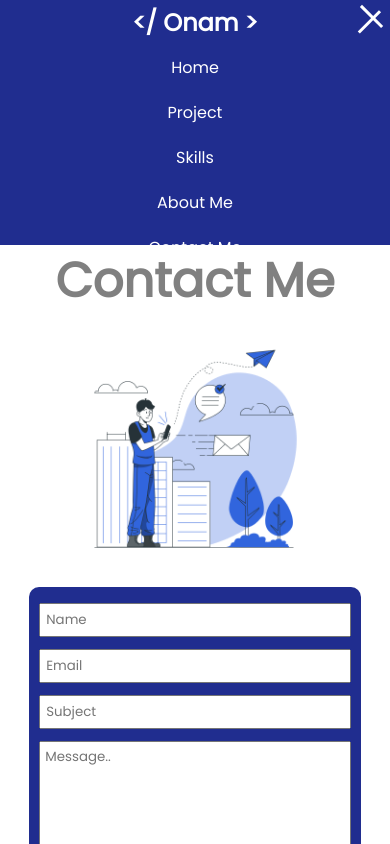
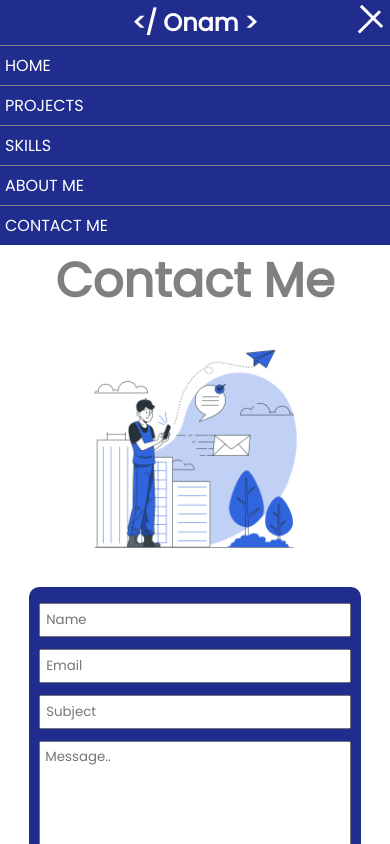
Before and after one commit to onamkrverma/Portfolio, a React (Create React App) app: page /contact in a window 390 px wide. Both pictures are taken after a click on the element 368 px from the left and 19 px from the top of the page. Shown: the top 844 px of the page. Built offline with nearby package versions, Linux system fonts and the light colour scheme.

Commit message:
added web3forms in contact form for backend

```diff
--- a/src/App.css
+++ b/src/App.css
@@ -317,12 +317,11 @@ input.resumeBtn {
 .projectInner img {
   width: 100%;
   height: 200px;
-  border: 2px solid white;
   margin-bottom: 10px;
 }
 
 .projectInner p {
-  padding: 10px;
+  padding: 5px;
 }
 
 .projectLinks {
@@ -437,7 +436,17 @@ textarea {
   font-weight: bold;
   cursor: pointer;
 }
+.submitStatus{
+  color: white;
+  text-align: center;
+}
+.submitStatus p i{
+  margin-right: 5px;
+}
 
+.notice{
+  text-align: center;
+}
 
 /* footer section */
 footer{
--- a/src/components/Contact.js
+++ b/src/components/Contact.js
@@ -1,26 +1,91 @@
-import React from 'react'
+import React, { useState } from 'react'
 
 const Contact = () => {
-  return (
-    <div className="contactContainer" id="contactMe">
+    const [success, setSuccess] = useState(false);
+    const [error, setError] = useState(false);
+    const [loading, setLoading] = useState("");
+
+    const handleSubmit = async (e)=>{
+        e.preventDefault();
+
+        // alert("form submitted")
+        const data = {
+            access_key : e.target.access_key.value,
+            from_name : e.target.from_name.value,
+            name: e.target.name.value,
+            email: e.target.email.value,
+            subject: e.target.subject.value,
+            message : e.target.message.value
+        }
+        // console.log(data)
+        setLoading("⏳ Please wait..")
+
+        // Api call to send data on server
+        const response = await fetch('https://api.web3forms.com/submit',{
+            method: "POST",
+            headers: {
+                'Content-Type': 'application/json',
+                'Accept': 'application/json'
+            },
+            body: JSON.stringify(data)
+        })
+        const json = await response.json()
+        console.log("json" , json)
+        if(response.status === 200){
+            // console.log(json.message);
+            setLoading("");
+            setSuccess(true);
+
+            setTimeout(() => {
+                setSuccess(false)
+            }, 3000);
+
+            e.target.reset();
+
+        }else{
+            setLoading("");
+            setError(true)
+            setTimeout(() => {
+                setError(false);
+            }, 3000);
+
+            e.target.reset();
+            // console.log(json.message);
+
+        }
+
+    }
+
+    return (
+        <div className="contactContainer" id="contactMe">
             <h1 className="heading">Contact Me</h1>
 
             <div className="contactInner">
                 <div className="contactImg">
-                    <img src="image/message.png" alt="email img"/>
+                    <img src="image/message.png" alt="email img" />
                 </div>
                 <div className="contact">
-                    <form action="https://formspree.io/f/xeqdqpnr" method="POST">
-                        <input type="text" placeholder="Name" name='name' required autoComplete='off' minLength="3"/>
-                        <input type="email" placeholder="Email" name='email' required autoComplete='off' minLength="5"/>
-                        <input type="text" placeholder="Subject" name='subject' required autoComplete='off' minLength="5"/>
+                    <form  method="POST" onSubmit={handleSubmit}>
+                        <input type="hidden" name="access_key" value="896cb856-c6a1-4c9a-bb77-9c625730b62b"/>
+                        <input type="hidden" name="from_name" value="Onam|Portfolio Message"/>
+
+                        <input type="text" placeholder="Name" name='name' required autoComplete='off' minLength="3" />
+                        <input type="email" placeholder="Email" name='email' required autoComplete='off' minLength="5" />
+                        <input type="text" placeholder="Subject" name='subject' required autoComplete='off' minLength="5" />
                         <textarea name="message" id="" cols="50" rows="5" placeholder="Message.." required autoComplete='off' minLength="5"></textarea>
-                        <input type="submit" className="submitBtn" value="Send Message"/>
+                        <input type="submit" className="submitBtn" value="Send Message" />
+                        <div className="submitStatus">
+                            <p>{loading}</p>
+                        <p style={{display: success?"block":'none'}} ><i className="fa-regular fa-circle-check"></i>Message Sent Successfully</p>
+                        <p style={{display: error?"block":'none'}}><i className="fa-regular fa-circle-xmark"></i>Message not send</p>
+                    </div>
                     </form>
                 </div>
+
             </div>
+
         </div>
-  )
+    )
 }
 
 export default Contact
--- a/src/components/Home.js
+++ b/src/components/Home.js
@@ -31,7 +31,7 @@ const Home = () => {
                     </div>
                     <div className="btn">
                         <input type="button" onClick={redirectResume} value="Resume" className="resumeBtn" />
-                        <input type="button" onClick={redirectContact} value="Contact" className="contactBtn" />
+                        <input type="button" onClick={redirectContact} value="Contact Me" className="contactBtn" />
                     </div>
 
                 </div>
@@ -52,7 +52,7 @@ const Home = () => {
                         <p>My field of interest are web technologies and product.</p>
                         <p>Whenever possible, i eager to apply my passion for developing real world product which solve the reallife problem with my programing skills and JavaScript morden library like React.js.</p>
                         <div className="btn">
-                            <input type="button" onClick={redirectAbout} value="Know more..." />
+                            <input type="button" onClick={redirectAbout} value="Know more..."/>
                         </div>
                     </div>
                 </div>
--- a/src/components/Navbar.js
+++ b/src/components/Navbar.js
@@ -22,11 +22,11 @@ const Navbar = () => {
             </div>
             <div className="rightNav" style={{display: menue?"flex":""}} >
                 <ul>
-                    <li><Link to="/">Home</Link></li>
-                    <li><Link to="/projects">Project</Link></li>
-                    <li><Link to="/skills">Skills</Link></li>
-                    <li><Link to="/about">About Me</Link></li>
-                    <li><Link to="/contact">Contact Me</Link></li>
+                    <li><Link to="/">HOME</Link></li>
+                    <li><Link to="/projects">PROJECTS</Link></li>
+                    <li><Link to="/skills">SKILLS</Link></li>
+                    <li><Link to="/about">ABOUT ME</Link></li>
+                    <li><Link to="/contact">CONTACT ME</Link></li>
                 </ul>
             </div>
             <div className={`menuBar ${menue ?"menuActive":""}`} onClick={activeMenue}>
--- a/src/responsive.css
+++ b/src/responsive.css
@@ -1,25 +1,44 @@
-@media (max-width:426px){
+@media (max-width:426px) {
+
     /* Navbar */
-    .navBar{
+    .navBar {
         flex-direction: column;
-       justify-content: flex-start;
+        align-items: normal;
+        justify-content: flex-start;
     }
-    .rightNav{
+
+    .rightNav {
         display: none;
     }
-    .rightNav ul{
+
+    .rightNav ul {
         flex-direction: column;
+        align-items: flex-start;
+        width: 100%;
     }
+
     .rightNav ul li {
-        margin: 10px 0;
+        border-top: 1px solid gray;
+        width: 100%;
     }
-    .menuBar{
+
+    .rightNav ul li a {
+        display: block;
+        margin: 2px 0;
+        border-radius: 0;
+
+    }
+
+
+    .menuBar {
         display: block;
     }
 
 
     /* Home page */
-    .intro,.vectorImg,.innerContent {
+    .intro,
+    .vectorImg,
+    .innerContent {
         width: 80%;
     }
 
@@ -28,10 +47,12 @@
     .profileImg img {
         width: 165px;
     }
+
     .content {
         justify-content: center;
         margin-bottom: 20px;
     }
+
     .educationBox {
         width: 85%;
     }
@@ -40,33 +61,48 @@
     .projectInner {
         width: 85%;
     }
+
     .projectVectorImg img {
         width: 85%;
     }
+
     .quotes i {
         width: 95%;
     }
+
+    .projectInner img {
+        height: 160px;
+        margin-bottom: 6px;
+    }
+
+
 
     /* Contact page */
     .contactImg {
         position: relative;
     }
+
     .contactImg img {
         width: 240px;
     }
-    .contact{
+
+    .contact {
         width: 100%;
     }
+
     .contact form {
         width: 85%;
     }
+    .submitBtn {
+        width: auto;
+    }
 
     /* Skill page */
-    .skillsVector img{
+    .skillsVector img {
         width: 85%;
     }
 
-    .icons{
+    .icons {
         width: 40%;
     }
 
@@ -75,25 +111,27 @@
     }
 
     /* footer section */
-    .footerSection{
+    .footerSection {
         align-items: flex-start;
         flex-direction: column;
     }
-    .findMe{
+
+    .findMe {
         align-items: flex-start;
     }
-    .findMe .socialIcons .github{
+
+    .findMe .socialIcons .github {
         margin-left: 0;
     }
 
 
-    .copyright{
+    .copyright {
         font-size: 0.8rem;
     }
 }
 
 /* for tablet screen */
-@media (max-width:769px){
+@media (max-width:769px) {
     .contactImg {
         position: relative;
         left: 0;
```
